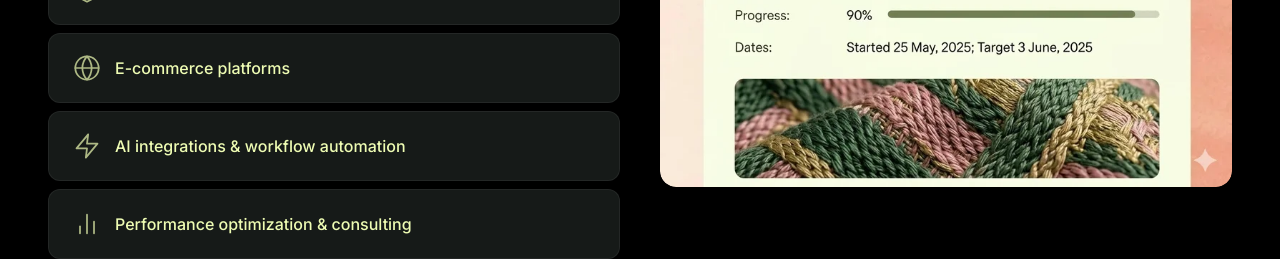
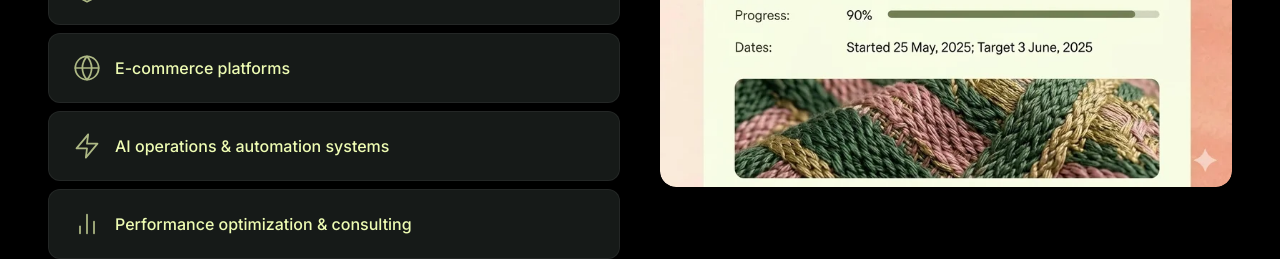
Before and after one commit to EldarGrb/Portfolio2, a React (Vite) app: page / in a window 1280 px wide. Shown: the part 1420-1679 px from the top of the page. Built offline with nearby package versions, Linux system fonts and the light colour scheme.

Commit message:
refine ai service card with premium positioning

```diff
--- a/src/data/servicesData.js
+++ b/src/data/servicesData.js
@@ -19,9 +19,9 @@ export const services = [
   },
   {
     icon: 'Zap',
-    title: 'AI integrations & workflow automation',
-    description: 'Implement practical AI systems into daily operations, including AI voice receptionists, AI customer support assistants, and n8n-powered workflow automation.',
-    tags: ['AI integrations', 'n8n', 'Voice AI', 'Customer Support AI'],
+    title: 'AI operations & automation systems',
+    description: 'Deploy production-ready AI systems that automate workflows, handle first-line customer conversations, and route work across your stack with reliable n8n orchestration.',
+    tags: ['AI Ops', 'n8n Orchestration', 'Voice Reception', 'Support Automation'],
   },
   {
     icon: 'BarChart',
```
